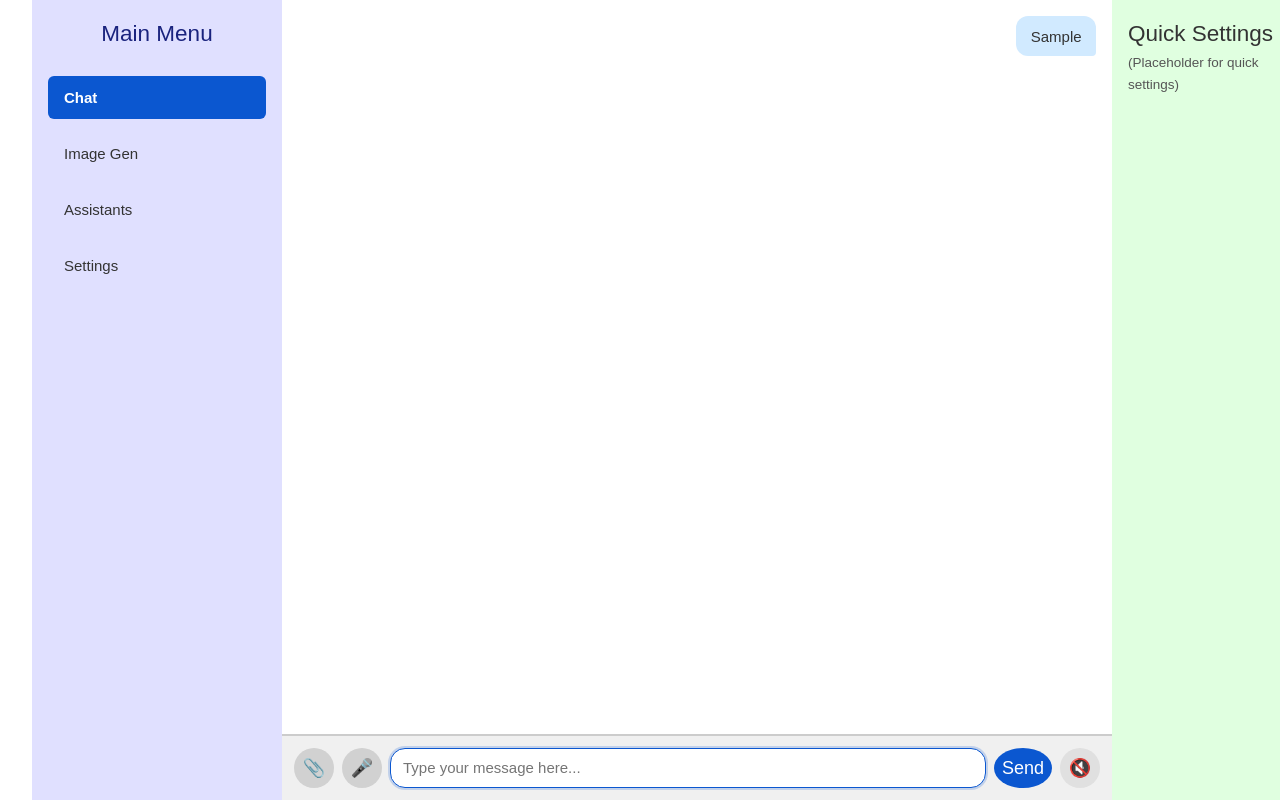
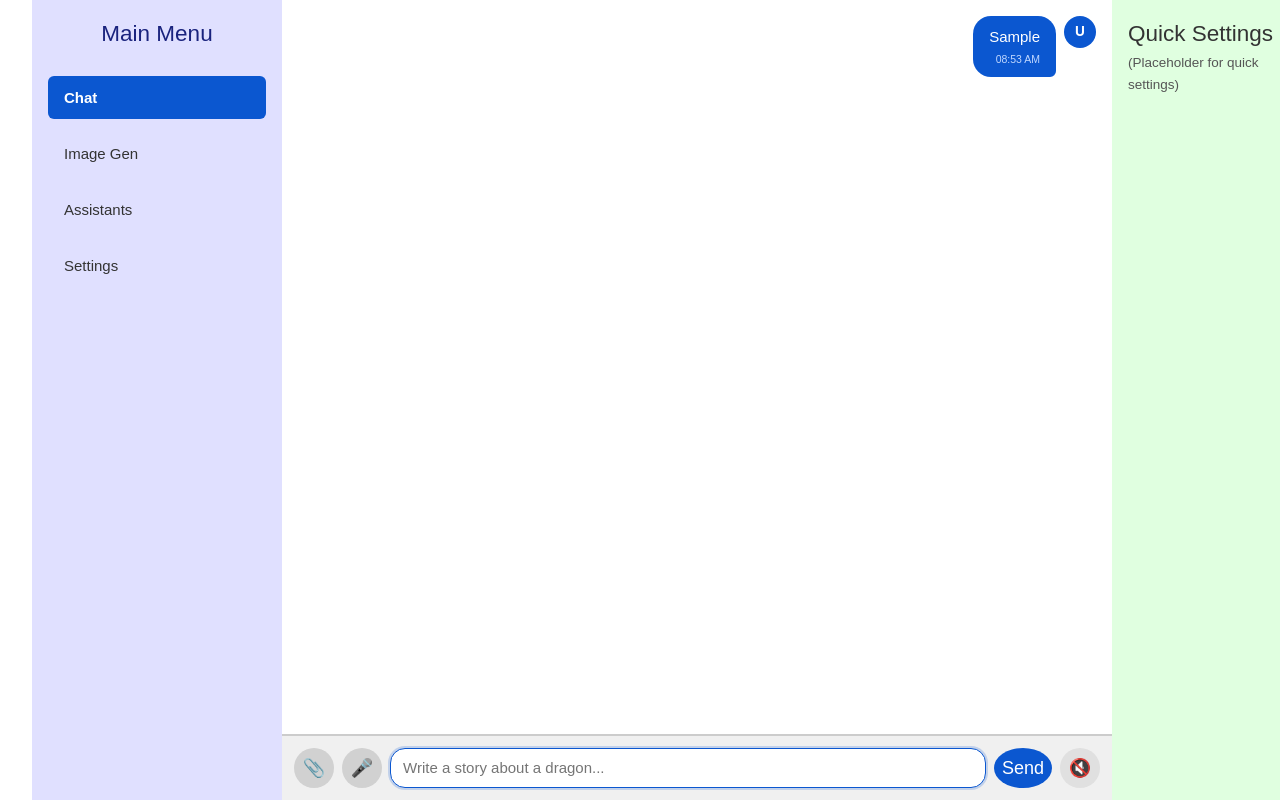
Before and after one commit to NB4U94/ai-assistant-pwa, a Vue app: page / in a window 1280 px wide. Both pictures are taken after typing "Sample" into the empty fields and a click on the button "Send". Built offline with nearby package versions, Linux system fonts and the light colour scheme; no server answers.

Commit message:
Update: UI updates to chat message bubbles, display pictures, animations for sending and prompt example animations.

```diff
--- a/src/views/ChatView.vue
+++ b/src/views/ChatView.vue
@@ -1,8 +1,17 @@
 <template>
     <div class="chat-view">
       <div class="message-display-area" ref="messageAreaRef">
-         <div v-for="message in messages" :key="message.id" :class="['message', message.sender === 'User' ? 'user-message' : (message.sender === 'AI' ? 'ai-message' : 'system-message')]">
-          <span class="message-text">{{ message.text }}</span>
+         <div v-for="message in messages" :key="message.id" :class="['message-container', message.sender === 'User' ? 'user-container' : 'ai-container']">
+          <div class="avatar-placeholder" :title="message.sender">
+            {{ message.sender === 'User' ? 'U' : 'AI' }}
+          </div>
+          <div :class="['message', message.sender === 'User' ? 'user-message' : (message.sender === 'AI' ? 'ai-message' : 'system-message')]">
+            <span class="message-text">{{ message.text }}</span>
+            <span class="timestamp">{{ formatTimestamp(message.timestamp) }}</span>
+            <button v-if="message.sender === 'AI'" @click="copyText(message.text)" class="copy-button" title="Copy response">
+              📋
+            </button>
+          </div>
         </div>
         <p v-if="messages.length === 0 && !isLoading" class="placeholder-message">
           No messages yet. Start the conversation!
@@ -21,14 +30,13 @@
         <textarea
           ref="inputAreaRef"
           v-model="userInput"
-          placeholder="Type your message here..."
-          rows="1"
+          :placeholder="currentPlaceholder" rows="1"
           @input="autoGrowTextarea"
           @keydown.enter.prevent="sendMessage"
           :disabled="isLoading"
           aria-label="Chat message input"
         ></textarea>
-        <button @click="sendMessage" :disabled="isLoading" aria-label="Send message" class="send-button">Send</button>
+        <button ref="sendButtonRef" @click="sendMessage" :disabled="isLoading" aria-label="Send message" class="send-button">Send</button>
         <button @click="toggleTts" :class="['tts-button', isTtsEnabled ? 'tts-on' : 'tts-off']" :aria-pressed="isTtsEnabled" aria-label="Toggle text to speech">
           <span v-if="isTtsEnabled" title="Speech ON">🔊</span>
           <span v-else title="Speech OFF">🔇</span>
@@ -38,34 +46,61 @@
   </template>
 
   <script setup>
-  import { ref, nextTick, computed, onUnmounted } from 'vue';
+  import { ref, nextTick, computed, onMounted, onUnmounted } from 'vue';
 
   // --- Configuration ---
   // 🚨🚨🚨 WARNING: Replace with your NEW, PRIVATE key for LOCAL TESTING ONLY.
   // 🚨🚨🚨 DO NOT COMMIT YOUR REAL API KEY TO GIT!
   const GEMINI_API_KEY = 'YOUR_API_KEY_HERE';
-  // You can change the model name if needed (e.g., 'gemini-pro')
   const MODEL_NAME = 'gemini-1.5-flash';
   // ---------------------
 
-  // Template refs
+  // --- Refs ---
   const messageAreaRef = ref(null);
   const inputAreaRef = ref(null);
+  const sendButtonRef = ref(null);
 
-  // Reactive variables
+  // --- Reactive State ---
   const userInput = ref('');
-  const messages = ref([]);
+  const messages = ref([]); // Now stores objects like { id, text, sender, timestamp }
   const isLoading = ref(false);
   const isTtsEnabled = ref(false);
   const synth = window.speechSynthesis;
   const ttsSupported = ref(!!synth);
 
+  // --- Animated Placeholder ---
+  const placeholders = [
+    "Type your message here...",
+    "Ask me anything...",
+    "Write a story about a dragon...",
+    "Explain quantum physics simply...",
+    "Give me a recipe for chocolate cake...",
+    "Translate 'hello' to Spanish...",
+  ];
+  const currentPlaceholder = ref(placeholders[0]);
+  let placeholderInterval = null;
+
+  onMounted(() => {
+    let placeholderIndex = 0;
+    placeholderInterval = setInterval(() => {
+      placeholderIndex = (placeholderIndex + 1) % placeholders.length;
+      currentPlaceholder.value = placeholders[placeholderIndex];
+    }, 3000);
+  });
+
+  onUnmounted(() => {
+    clearInterval(placeholderInterval);
+    if (synth) {
+        synth.cancel();
+    }
+  });
+  // ---------------------------
+
   // --- Textarea Auto-Grow ---
   const autoGrowTextarea = (event) => {
     const textarea = event.target;
-    textarea.style.height = 'auto'; // Reset height
-    // Set height based on scroll height, up to a max
-    const maxHeight = 150; // Match max-height in CSS
+    textarea.style.height = 'auto';
+    const maxHeight = 150;
     textarea.style.height = `${Math.min(textarea.scrollHeight, maxHeight)}px`;
   };
   // -------------------------
@@ -93,13 +128,36 @@
     }
     console.log("TTS Enabled:", isTtsEnabled.value);
   };
+  // -----------------------------
 
-  onUnmounted(() => {
-      if (synth) {
-          synth.cancel();
+  // --- Timestamp Formatting ---
+  const formatTimestamp = (timestamp) => {
+      if (!timestamp) return '';
+      const date = new Date(timestamp);
+      return date.toLocaleTimeString([], { hour: '2-digit', minute: '2-digit', hour12: true }); // e.g., 10:30 AM
+  }
+  // --------------------------
+
+  // --- Copy to Clipboard ---
+  const copyText = async (textToCopy) => {
+      if (!navigator.clipboard) {
+          console.warn("Clipboard API not available.");
+          addMessage("Cannot copy text: Clipboard API not supported or not available in this context (e.g., non-HTTPS).", 'System');
+          return;
       }
-  });
-  // -----------------------------
+      try {
+          await navigator.clipboard.writeText(textToCopy);
+          // Optional: Show a temporary success message or change button appearance
+          console.log("Text copied to clipboard!");
+          // Example: Briefly change button text (requires making button state reactive)
+          // copyButtonText.value = 'Copied!';
+          // setTimeout(() => { copyButtonText.value = '📋'; }, 1500);
+      } catch (err) {
+          console.error('Failed to copy text: ', err);
+          addMessage(`Failed to copy: ${err.message}`, 'System');
+      }
+  };
+  // -------------------------
 
   // --- Message Handling ---
   const scrollToBottom = () => {
@@ -117,27 +175,28 @@
       console.warn("Attempted to add an empty message.");
       return;
     }
-    // Check if the input is an error object from our API call
     let messageText = text;
     let messageSender = sender;
     if (typeof text === 'object' && text !== null && text.error === true) {
-        messageText = text.text; // Use the text from the error object
-        messageSender = 'System'; // Set sender to System for errors
+        messageText = text.text;
+        messageSender = 'System';
     }
 
     const newMessage = {
       id: Date.now() + Math.random(),
       text: messageText.trim(),
-      sender: messageSender
+      sender: messageSender,
+      timestamp: Date.now() // Add timestamp when message is created
     };
     messages.value.push(newMessage);
-    scrollToBottom();
+    scrollToBottom(); // Scroll after adding any message
 
     // Speak only actual AI responses, not system errors or thinking messages
     if (messageSender === 'AI' && isTtsEnabled.value) {
       speakText(newMessage.text);
     }
   };
+  // -----------------------
 
   // --- API Call Logic ---
   const chatHistoryForApi = computed(() => {
@@ -151,7 +210,7 @@
 
   const callGeminiApi = async (inputText) => {
     const API_URL = `https://generativelanguage.googleapis.com/v1beta/models/${MODEL_NAME}:generateContent?key=${GEMINI_API_KEY}`;
-    const history = chatHistoryForApi.value; // Get history *before* adding current input
+    const history = chatHistoryForApi.value;
     const requestBody = {
       contents: [ ...history, { role: 'user', parts: [{ text: inputText }] } ]
     };
@@ -165,7 +224,7 @@
         body: JSON.stringify(requestBody),
       });
 
-      const responseData = await response.json(); // Always try to parse JSON
+      const responseData = await response.json();
       console.log("Received from API:", JSON.stringify(responseData, null, 2));
 
       if (!response.ok) {
@@ -178,17 +237,16 @@
           if (candidate.finishReason && candidate.finishReason !== 'STOP' && candidate.finishReason !== 'MAX_TOKENS') {
                console.warn(`Response stopped due to: ${candidate.finishReason}`);
                const safetyFeedback = candidate.safetyRatings ? ` Safety ratings: ${JSON.stringify(candidate.safetyRatings)}` : '';
-               // Return error object for system message styling
                return { error: true, text: `My response was blocked due to: ${candidate.finishReason}.${safetyFeedback}`};
           }
           if (candidate.content?.parts?.length > 0) {
               const aiText = candidate.content.parts[0].text;
                if (typeof aiText === 'string') {
-                  return aiText; // Success case
+                  return aiText;
               }
           }
           console.warn("API response finished with STOP but no valid text content found.", responseData);
-          return { error: true, text: "[No text content received from AI]" }; // Return error object
+          return { error: true, text: "[No text content received from AI]" };
       }
 
       console.error('No valid candidates found in API response:', responseData);
@@ -196,24 +254,37 @@
 
     } catch (error) {
       console.error('Error calling Gemini API:', error);
-      // Return error object for system message styling
       return { error: true, text: `Error: ${error.message}` };
     }
   };
   // -----------------------
+
+  // --- Send Button Flash Animation ---
+  const triggerSendFlash = () => {
+      const button = sendButtonRef.value;
+      if (button) {
+          button.classList.add('flash-active');
+          setTimeout(() => {
+              button.classList.remove('flash-active');
+          }, 300);
+      }
+  };
+  // -------------------------------
 
   // --- Send Message Action ---
   const sendMessage = async () => {
     const currentInput = userInput.value;
     if (currentInput.trim() === '' || isLoading.value) return;
 
+    triggerSendFlash();
+
     addMessage(currentInput, 'User');
     const textToSend = currentInput;
     userInput.value = '';
-    // Reset textarea height after sending
     nextTick(() => {
         if(inputAreaRef.value) {
             inputAreaRef.value.style.height = 'auto';
+            autoGrowTextarea({ target: inputAreaRef.value });
         }
     });
 
@@ -221,15 +292,14 @@
     isLoading.value = true;
     addMessage('AI is thinking...', 'AI');
 
-    const aiResponse = await callGeminiApi(textToSend); // aiResponse can be string or {error: true, text: ...}
+    const aiResponse = await callGeminiApi(textToSend);
 
     const thinkingIndex = messages.value.findIndex(msg => msg.text === 'AI is thinking...');
     if (thinkingIndex !== -1) {
       messages.value.splice(thinkingIndex, 1);
     }
 
-    // Add the actual AI response or the error object
-    addMessage(aiResponse, 'AI'); // addMessage will handle if it's an error object
+    addMessage(aiResponse, 'AI');
 
     isLoading.value = false;
 
@@ -260,21 +330,27 @@
     flex-direction: column; /* Stack messages vertically */
   }
 
-  .message {
-    margin-bottom: 0.75rem;
-    padding: 0.6rem 0.9rem; /* Adjusted padding */
-    border-radius: 12px; /* Slightly more rounded */
-    max-width: 80%; /* Prevent messages from taking full width */
-    word-wrap: break-word; /* Wrap long words */
-    font-family: sans-serif;
-    line-height: 1.4;
-    /* Add transition for smoother appearance */
-    opacity: 0;
-    transform: translateY(10px);
-    animation: fadeIn 0.3s ease forwards;
+  /* Container for avatar + message bubble */
+  .message-container {
+      display: flex;
+      margin-bottom: 0.75rem;
+      max-width: 85%; /* Container max width */
+      opacity: 0; /* Start hidden for animation */
+      transform: translateY(10px);
+      animation: fadeIn 0.3s ease forwards;
+  }
+  .user-container {
+      align-self: flex-end;
+      margin-left: auto;
+      flex-direction: row-reverse; /* Avatar on the right */
+  }
+  .ai-container, .system-container { /* System messages also align left */
+      align-self: flex-start;
+      margin-right: auto;
+      flex-direction: row; /* Avatar on the left */
   }
 
-  /* Animation for message appearance */
+  /* Animation for message container appearance */
   @keyframes fadeIn {
     to {
       opacity: 1;
@@ -282,36 +358,115 @@
     }
   }
 
+  .avatar-placeholder {
+      width: 32px;
+      height: 32px;
+      border-radius: 50%;
+      background-color: #ccc;
+      color: white;
+      display: flex;
+      align-items: center;
+      justify-content: center;
+      font-weight: bold;
+      font-size: 0.9em;
+      flex-shrink: 0;
+      margin-right: 0.5rem; /* Space between avatar and bubble (AI/System) */
+  }
+  .user-container .avatar-placeholder {
+      margin-right: 0; /* Remove right margin for user */
+      margin-left: 0.5rem; /* Add left margin for user */
+      background-color: #0b57d0; /* Match user bubble */
+  }
+  .ai-container .avatar-placeholder {
+      background-color: #757575; /* Grey for AI */
+  }
+  /* Hide avatar for system messages */
+  .system-container .avatar-placeholder {
+      display: none;
+  }
+
+
+  .message {
+    /* Remove margin-bottom as it's on container now */
+    padding: 0.6rem 1.0rem; /* Adjusted padding */
+    border-radius: 18px; /* More rounded bubbles */
+    /* max-width removed, handled by container */
+    word-wrap: break-word; /* Wrap long words */
+    font-family: sans-serif;
+    line-height: 1.45; /* Slightly more line spacing */
+    position: relative; /* Needed for absolute positioning of timestamp/copy */
+    min-width: 50px; /* Ensure very short messages have some width */
+  }
+
 
   /* Style user messages */
   .user-message {
-    background-color: #d1eaff; /* Brighter blue for user */
-    color: #333;
-    align-self: flex-end; /* Align user messages to the right */
-    margin-left: auto; /* Push to right */
-    border-bottom-right-radius: 4px; /* Add a slight tail effect */
+    background-color: #0b57d0; /* Google blue for user */
+    color: white; /* White text */
+    border-bottom-right-radius: 6px; /* Different corner for tail */
   }
 
   /* Style AI messages */
   .ai-message {
     background-color: #e9e9eb; /* Lighter grey for AI */
     color: #333;
-    align-self: flex-start; /* Align other messages to the left */
-    margin-right: auto; /* Push to left */
-    border-bottom-left-radius: 4px; /* Add a slight tail effect */
+    border-bottom-left-radius: 6px; /* Different corner for tail */
   }
 
   /* Style System messages (e.g., errors) */
   .system-message {
       background-color: #ffebee; /* Light red background for errors */
       color: #c62828; /* Darker red text */
-      align-self: center; /* Center system messages */
-      max-width: 90%;
+      /* align-self: center; Handled by container */
+      width: 100%; /* Take full width of container */
       text-align: center;
       font-style: italic;
       font-size: 0.9em;
       border: 1px dashed #ffcdd2;
       border-radius: 8px; /* Match other messages */
+      padding-top: 0.8rem; /* More padding for centered text */
+      padding-bottom: 0.8rem;
+  }
+
+  /* Timestamp Styling */
+  .timestamp {
+      display: block; /* Put timestamp on new line */
+      font-size: 0.7em;
+      color: #999; /* Lighter grey for timestamp */
+      margin-top: 0.3rem;
+      text-align: right; /* Align timestamp to the right within the bubble */
+  }
+  .user-message .timestamp {
+      color: #c0d8ff; /* Lighter blue for user timestamp */
+  }
+  .ai-message .timestamp {
+      color: #777; /* Darker grey for AI timestamp */
+  }
+
+  /* Copy Button Styling */
+  .copy-button {
+      position: absolute; /* Position relative to message bubble */
+      bottom: -5px; /* Adjust position */
+      right: -10px; /* Adjust position */
+      background-color: #f0f0f0;
+      border: 1px solid #ccc;
+      border-radius: 50%;
+      width: 24px;
+      height: 24px;
+      font-size: 0.8em;
+      cursor: pointer;
+      display: flex;
+      align-items: center;
+      justify-content: center;
+      opacity: 0; /* Hidden by default */
+      transition: opacity 0.2s ease, background-color 0.2s ease;
+      z-index: 1; /* Ensure it's clickable */
+  }
+  .message:hover .copy-button {
+      opacity: 1; /* Show on hover */
+  }
+  .copy-button:hover {
+      background-color: #e0e0e0;
   }
 
 
@@ -355,7 +510,6 @@
     resize: none; /* Prevent manual resizing */
     font-family: sans-serif;
     font-size: 1em;
-    /* height: auto; Remove fixed rows, use auto height */
     min-height: 40px; /* Ensure minimum height matches buttons */
     max-height: 150px; /* Limit max height before scrolling */
     overflow-y: auto; /* Allow scrolling within textarea */
@@ -387,12 +541,16 @@
     justify-content: center;
     font-size: 1.2em; /* Slightly larger icons */
     flex-shrink: 0; /* Prevent buttons from shrinking */
-    transition: background-color 0.2s ease, opacity 0.2s ease;
+    transition: background-color 0.2s ease, opacity 0.2s ease, transform 0.1s ease; /* Added transform */
   }
   .input-area button:disabled {
     cursor: not-allowed;
     opacity: 0.6;
   }
+  .input-area button:active:not(:disabled) {
+      transform: scale(0.95); /* Slight shrink on click */
+  }
+
 
   /* Specific styles for icon buttons */
   .icon-button {
@@ -423,6 +581,17 @@
   .send-button:disabled {
     background-color: #a0a0a0;
   }
+  /* Flash animation for send button */
+  .send-button.flash-active {
+      animation: flash-animation 0.3s ease-out;
+  }
+
+  @keyframes flash-animation {
+      0% { transform: scale(1); background-color: #0b57d0; }
+      50% { transform: scale(1.1); background-color: #8ec5fc; } /* Flash color */
+      100% { transform: scale(1); background-color: #0b57d0; }
+  }
+
 
   /* Specific styles for TTS button */
   .tts-button {
```
